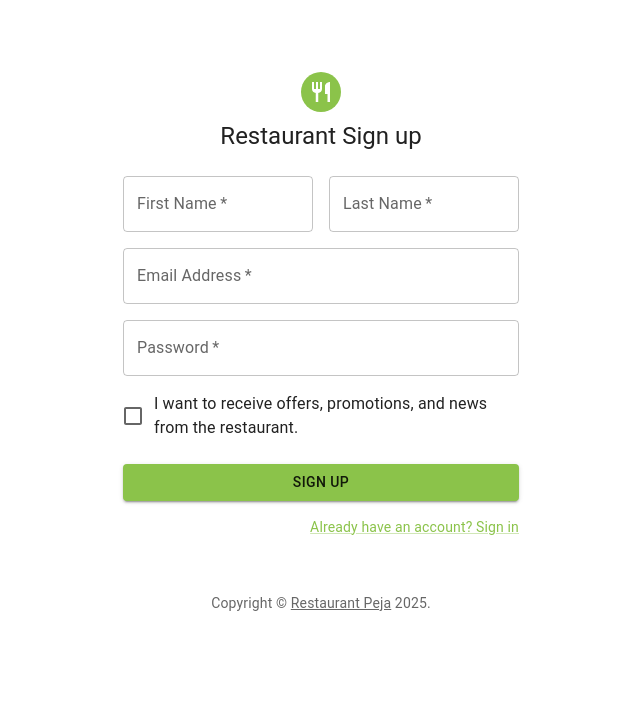
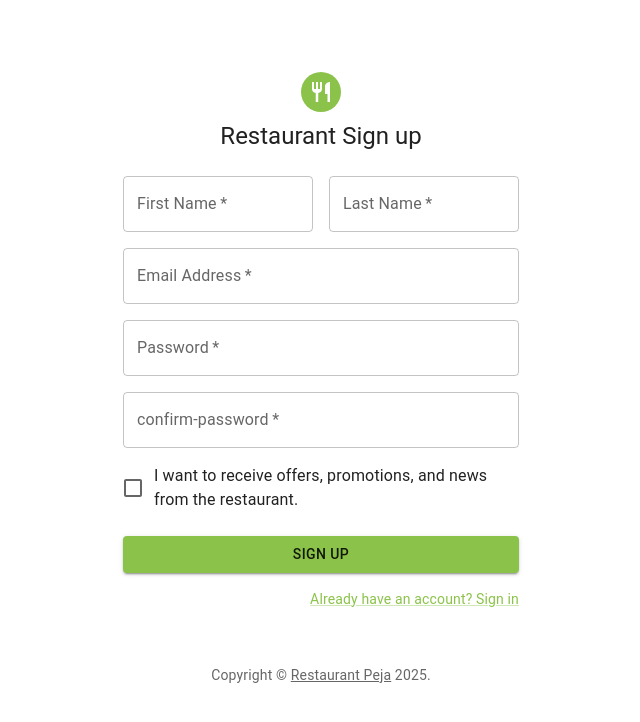
Before and after one commit to FestimKrasniqi/Restaurant-Management-System-Fronted, a React (Create React App) app: page /Signup in a window 1280 px wide. Shown: the top 722 px of the page, without its empty margins (319-959 px from the left). Built offline with nearby package versions, Linux system fonts and the light colour scheme.

Commit message:
Added confirm password text field and implemented formik functionality in Signup page

```diff
--- a/package.json
+++ b/package.json
@@ -8,7 +8,8 @@
     "react": "^18.2.0",
     "react-dom": "^18.2.0",
     "react-router-dom": "^6.22.3",
-    "react-scripts": "^5.0.1"
+    "react-scripts": "^5.0.1",
+    "yup": "^1.4.0"
   },
   "scripts": {
     "start": "react-scripts start",
--- a/src/client/SignUp.js
+++ b/src/client/SignUp.js
@@ -1,4 +1,6 @@
 import * as React from 'react';
+import {Formik,useFormik} from 'formik';
+import * as Yup from 'yup';
 import Avatar from '@mui/material/Avatar';
 import Button from '@mui/material/Button';
 import CssBaseline from '@mui/material/CssBaseline';
@@ -35,14 +37,30 @@ const restaurantTheme = createTheme({
 });
 
 export default function SignUp() {
-  const handleSubmit = (event) => {
-    event.preventDefault();
-    const data = new FormData(event.currentTarget);
-    console.log({
-      email: data.get('email'),
-      password: data.get('password'),
-    });
-  };
+  const formik = useFormik({
+    initialValues: {
+      firstName : '',
+      lastName : '',
+      email: '',
+      password: '',
+      confirmPassword: '',
+      subscribe : false,
+    },
+    validationSchema: Yup.object ({
+      firstName: Yup.string().required('First Name is required'),
+      lastName: Yup.string().required('Last Name is required '),
+      email: Yup.string().email('Invalid email address').required('Email is required'),
+      password:Yup.string().required('Password is required').min(8,'Password must have 8 characters'),
+      confirmPassword:Yup.string().oneOf([Yup.ref('password'),null],'Password must match').required('Confirm Password is required'),
+    }),
+
+    onSubmit:values => {
+  console.log(values);
+    },
+
+
+  });
+
 
   return (
     <ThemeProvider theme={restaurantTheme}>
@@ -62,16 +80,20 @@ export default function SignUp() {
           <Typography component="h1" variant="h5">
             Restaurant Sign up
           </Typography>
-          <Box component="form" noValidate onSubmit={handleSubmit} sx={{ mt: 3 }}>
+          <Box component="form" noValidate onSubmit={formik.handleSubmit} sx={{ mt: 3 }}>
             <Grid container spacing={2}>
               <Grid item xs={12} sm={6}>
                 <TextField
-                  autoComplete="given-name"
                   name="firstName"
                   required
                   fullWidth
                   id="firstName"
                   label="First Name"
+                  autoComplete="given-name"
+                  value = {formik.values.firstName}
+                  onChange = {formik.handleChange}
+                  error = {formik.touched.firstName && Boolean(formik.errors.firstName)}
+                  helperText={formik.touched.firstName && formik.errors.firstName}
 
                 />
               </Grid>
@@ -83,6 +105,10 @@ export default function SignUp() {
                   label="Last Name"
                   name="lastName"
                   autoComplete="family-name"
+                  value = {formik.values.lastName}
+                  onChange={formik.handleChange}
+                  error={formik.touched.lastName && Boolean(formik.errors.lastName)}
+                  helperText={formik.touched.lastName && formik.errors.lastName}
                 />
               </Grid>
               <Grid item xs={12}>
@@ -93,6 +119,10 @@ export default function SignUp() {
                   label="Email Address"
                   name="email"
                   autoComplete="email"
+                  value = {formik.values.email}
+                  onChange = {formik.handleChange}
+                  error = {formik.touched.email && Boolean(formik.errors.email)}
+                  helperText={formik.touched.email && formik.errors.email}
                 />
               </Grid>
               <Grid item xs={12}>
@@ -104,11 +134,31 @@ export default function SignUp() {
                   type="password"
                   id="password"
                   autoComplete="new-password"
+                  value = {formik.values.password}
+                  onChange = {formik.handleChange}
+                  error = {formik.touched.password && Boolean(formik.errors.password)}
+                  helperText={formik.touched.password && formik.errors.password}
                 />
-              </Grid>
+                </Grid>
+                <Grid item xs={12}>
+                  <TextField
+                  required
+                  fullWidth
+                  name="confirmPassword"
+                  label="confirm-password"
+                  type="password"
+                  id="confirmPassword"
+                  autoComplete="same-password"
+                  value = {formik.values.confirmPassword}
+                  onChange = {formik.handleChange}
+                  error = {formik.touched.confirmPassword && Boolean(formik.errors.confirmPassword)}
+                  helperText={formik.touched.confirmPassword && formik.errors.confirmPassword}
+                  />
+                </Grid>
+
               <Grid item xs={12}>
                 <FormControlLabel
-                  control={<Checkbox value="allowExtraEmails" color="primary" />}
+                  control={<Checkbox checked={formik.values.subscribe} onChange={formik.handleChange} name="subscribe" color="primary" />}
                   label="I want to receive offers, promotions, and news from the restaurant."
                 />
               </Grid>
```
Also changed, not shown: 1 other file (tests, documents, lock files or other folders).
